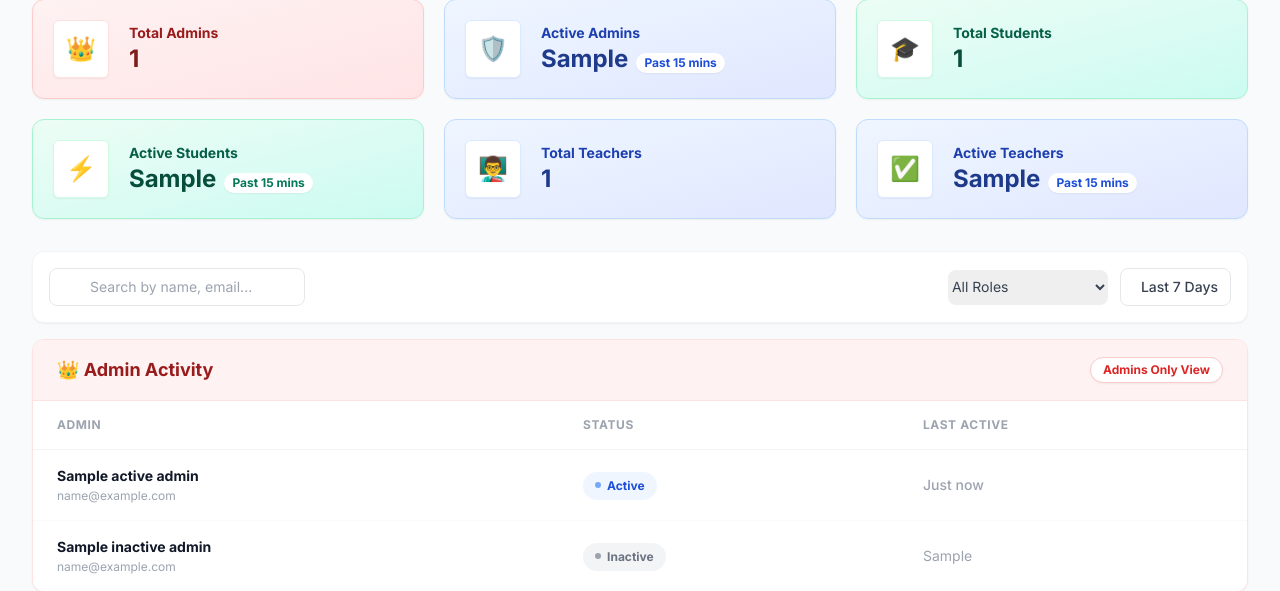
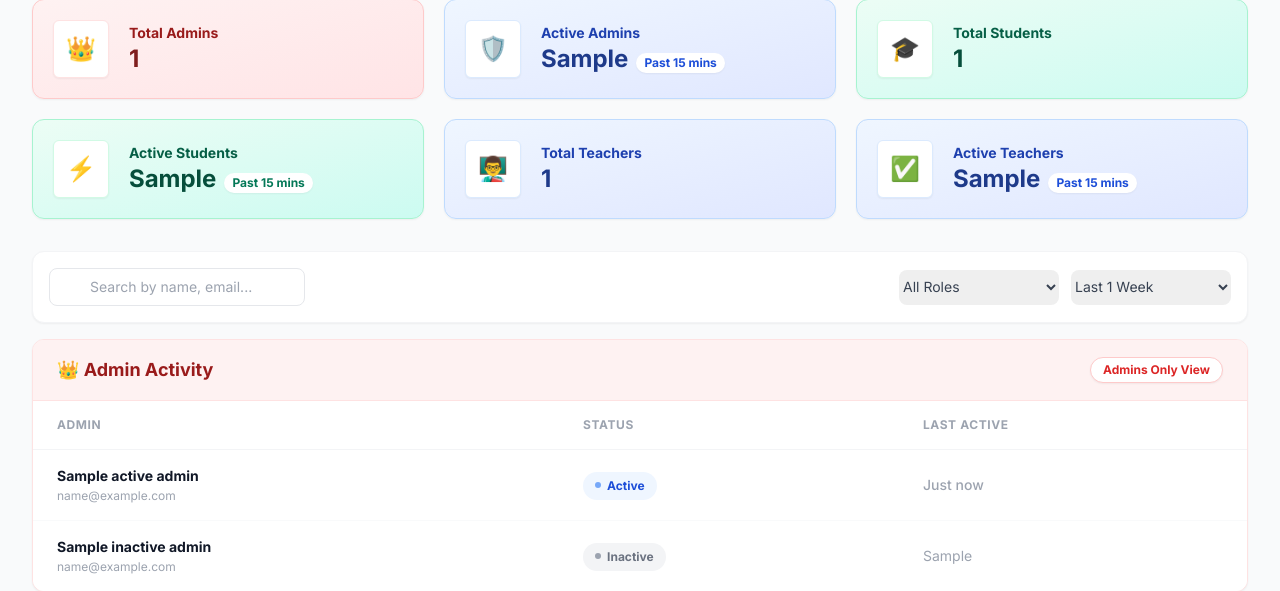
Before and after one commit to kalmeshwargurav1028-sys/student-dashboard1, a Flask app: template templates/admin_dashboard.html in a window 1280 px wide. Shown: the part 339-930 px from the top of the page. Run offline with Flask 3, Linux system fonts and the light colour scheme; the template is opened without the code that fills it: most values are stand-ins (such as "Sample title", 1, 10 or a date in 2020); parts of the project's set-up code (start-up, migrations or seed data) failed here and were passed over; some libraries are stand-ins or nearby versions.

Commit message:
UI fixes: remove Admin Portal text, fix toast, add dashboard filters

```diff
--- a/templates/admin_dashboard.html
+++ b/templates/admin_dashboard.html
@@ -154,20 +154,22 @@
                 <div class="absolute inset-y-0 left-0 pl-3 flex items-center pointer-events-none">
                     <i class="fa-solid fa-search text-gray-400"></i>
                 </div>
-                <input type="text" placeholder="Search by name, email..." class="w-full pl-10 pr-3 py-2 border border-gray-200 rounded-lg text-sm focus:ring-blue-500 focus:border-blue-500">
+                <input type="text" id="userSearchInput" onkeyup="filterUsers()" placeholder="Search by name, email..." class="w-full pl-10 pr-3 py-2 border border-gray-200 rounded-lg text-sm focus:ring-blue-500 focus:border-blue-500">
             </div>
 
             <div class="flex items-center gap-3 w-full sm:w-auto">
-                <select class="block w-full sm:w-40 border-gray-200 rounded-lg text-sm py-2 focus:ring-blue-500 focus:border-blue-500 text-gray-700">
+                <select id="roleFilter" onchange="filterUsers()" class="block w-full sm:w-40 border-gray-200 rounded-lg text-sm py-2 focus:ring-blue-500 focus:border-blue-500 text-gray-700">
                     <option value="all">All Roles</option>
                     <option value="admin">Admins</option>
                     <option value="teacher">Teachers</option>
+                    <option value="student">Students</option>
                 </select>
 
-                <button type="button" class="inline-flex items-center px-3 py-2 border border-gray-200 rounded-lg text-sm font-medium text-gray-700 bg-white hover:bg-gray-50 focus:outline-none focus:ring-2 focus:ring-offset-2 focus:ring-blue-500 whitespace-nowrap">
-                    <i class="fa-regular fa-calendar mr-2 text-gray-400"></i>
-                    Last 7 Days
-                </button>
+                <select id="dateFilter" onchange="filterUsers()" class="block w-full sm:w-40 border-gray-200 rounded-lg text-sm py-2 focus:ring-blue-500 focus:border-blue-500 text-gray-700">
+                    <option value="7">Last 1 Week</option>
+                    <option value="30">Last 1 Month</option>
+                    <option value="all">All Time</option>
+                </select>
             </div>
         </div>
 
@@ -1053,5 +1055,65 @@
             if (db) db.classList.remove('hidden');
         }
     }
+
+    function filterUsers() {
+        const searchText = (document.getElementById('userSearchInput').value || '').toLowerCase();
+        const roleFilter = document.getElementById('roleFilter').value; // 'all', 'admin', 'teacher', 'student'
+        const dateFilter = document.getElementById('dateFilter').value; // '7', '30', 'all'
+
+        // Get all tables in the dashboard view
+        const tables = document.querySelectorAll('#view-dashboard .grid table');
+
+        tables.forEach(table => {
+            // Determine the table's role based on its heading or structure
+            // Admin table has 'Admins Only View' badge or 'Admin Activity' heading
+            const isAdminTable = table.closest('div').innerHTML.includes('Admin Activity');
+            const isTeacherTable = table.closest('div').innerHTML.includes('Teacher Activity');
+
+            // If the table role doesn't match the filter, hide the whole table container
+            const container = table.closest('div.bg-white.shadow-sm');
+            let showTable = true;
+
+            if (roleFilter === 'admin' && !isAdminTable) showTable = false;
+            if (roleFilter === 'teacher' && !isTeacherTable) showTable = false;
+            if (roleFilter === 'student') showTable = false; // No student table in dashboard
+
+            if (!showTable) {
+                container.style.display = 'none';
+                return;
+            } else {
+                container.style.display = 'block';
+            }
+
+            const rows = table.querySelectorAll('tbody tr');
+            rows.forEach(row => {
+                if(row.children.length === 1 && row.textContent.includes('No ')) return; // Skip empty state rows
+
+                const textContent = row.textContent.toLowerCase();
+
+                // Text search
+                const matchesSearch = textContent.includes(searchText);
+
+                // Date filter (simple implementation based on text content)
+                let matchesDate = true;
+                if (dateFilter !== 'all') {
+                    const lastActiveText = (row.querySelector('td:nth-child(3)') || row.querySelector('td:nth-last-child(2)') || row).textContent.toLowerCase();
+                    if (dateFilter === '7' || dateFilter === '30') {
+                        // Very rough approximation since we don't have actual Date objects in the DOM
+                        // We assume "Just now", "mins ago", "hours ago", "days ago"
+                        if (lastActiveText.includes('month') || lastActiveText.includes('year')) {
+                            matchesDate = false;
+                        }
+                    }
+                }
+
+                if (matchesSearch && matchesDate) {
+                    row.style.display = '';
+                } else {
+                    row.style.display = 'none';
+                }
+            });
+        });
+    }
 </script>
 {% endblock %}
--- a/templates/base.html
+++ b/templates/base.html
@@ -314,7 +314,7 @@
                     </div>
                 </div>
 
-                <h2 class="text-xl font-semibold text-gray-800 dark:text-gray-100">{% block header_title %}{% if session.get('role') == 'student' %}Student Portal{% elif session.get('role') == 'admin' %}Admin Portal{% else %}Teacher Portal{% endif %}{% endblock %}</h2>
+                <h2 class="text-xl font-semibold text-gray-800 dark:text-gray-100">{% block header_title %}{% if session.get('role') == 'student' %}Student Portal{% elif session.get('role') == 'admin' %}{% else %}Teacher Portal{% endif %}{% endblock %}</h2>
             </div>
             <div class="flex items-center gap-3">
                 <!-- Live Date and Time -->
@@ -715,7 +715,7 @@
                 {% set border_color = 'border-l-4 border-blue-500' if category != 'error' else 'border-l-4 border-red-500' %}
                 {% set text_color = 'text-gray-800 dark:text-gray-200' %}
                 {% set icon_color = 'text-blue-500' if category != 'error' else 'text-red-500' %}
-                <div class="toast-message pointer-events-auto flex items-start w-80 sm:w-96 {{ bg_color }} {{ border_color }} shadow-xl rounded-r-lg p-4 transform transition-all duration-300 translate-x-full opacity-0" role="alert">
+                <div class="toast-message pointer-events-auto flex items-start w-80 sm:w-96 {{ bg_color }} {{ border_color }} shadow-xl rounded-r-lg p-4 transition-all duration-300" role="alert">
                     <div class="flex-shrink-0 {{ icon_color }} mt-0.5">
                         {% if category == 'error' %}
                         <svg class="h-5 w-5" xmlns="http://www.w3.org/2000/svg" viewBox="0 0 20 20" fill="currentColor">
@@ -745,20 +745,13 @@
     </div>
 
     <script>
-        // Trigger toast animations immediately after they are inserted in the DOM
+        // Trigger toast animations for exit
         (function() {
             const toasts = document.querySelectorAll('.toast-message');
             toasts.forEach((toast, index) => {
-                // Stagger the entrance animation
-                setTimeout(() => {
-                    toast.classList.remove('translate-x-full', 'opacity-0');
-                    toast.classList.add('translate-x-0', 'opacity-100');
-                }, 100 + (index * 150));
-
                 // Auto-remove after 5 seconds
                 setTimeout(() => {
-                    toast.classList.remove('translate-x-0', 'opacity-100');
-                    toast.classList.add('translate-x-full', 'opacity-0');
+                    toast.classList.add('opacity-0');
                     setTimeout(() => toast.remove(), 300);
                 }, 5000 + (index * 150));
             });
```
